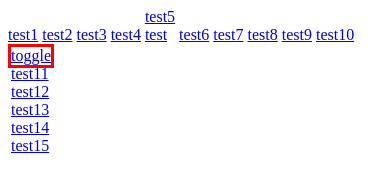
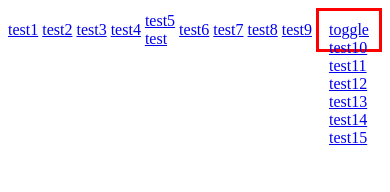
Before and after one commit to gijsroge/simple-nav, a plain HTML site: page index.html in a window 390 px wide. Drawn offline with Linux system fonts and the light colour scheme.

Commit message:
finished main logic

```diff
--- a/index.html
+++ b/index.html
@@ -4,19 +4,27 @@
     <meta charset="UTF-8">
     <title>simple-nav</title>
     <style>
+        *{
+            box-sizing: border-box;
+        }
         ul{
             list-style: none;
             padding: 0;
             margin: 0;
         }
+        li a{
+            display: block;
+        }
         li{
             display: inline-block;
+            vertical-align: middle;
         }
         li ul li{
             display: block;
         }
         .js-mainnav-toggle-wrapper{
             border: solid red;
+            padding: 10px;
         }
     </style>
 </head>
--- a/simple-nav.js
+++ b/simple-nav.js
@@ -47,10 +47,8 @@
             checkVars: function (data) {
                 data.toggleWidth = data.element.find('.js-mainnav-toggle-wrapper').outerWidth();
                 data.viewportWidth = $(window).width();
-                data.menuHeight = data.element.height();
-                //console.log('menuHeight: '+data.menuHeight);
+                data.menuHeight = data.element.outerHeight();
                 data.itemHeight = this.maxHeight(data.element.children('li'));
-                //console.log('itemHeight: '+data.itemHeight);
                 data.lowestViewport = this.getLowestViewportBreak(data.breaks);
             },
 
@@ -76,7 +74,7 @@
             maxHeight: function(selector){
                 var maxHeight = 0;
                 selector.each(function(){
-                    var height = $(this).height();
+                    var height = $(this).outerHeight();
                     if (height > maxHeight) { maxHeight = height; }
                 })
                 return maxHeight;
@@ -87,13 +85,10 @@
              */
             checkMove: function (data) {
                 while (data.menuHeight > data.itemHeight && data.element.children('li').length > 0) {
-                    console.log('menuHeight: '+data.menuHeight);
-                    console.log('itemHeight: '+data.itemHeight);
                     var item = data.element.children('li:nth-last-child(2)');
                     this.moveItem(item, data);
                     this.checkVars(data);
                 }
-                console.log('menuHeight outside: '+data.menuHeight);
             },
             moveItem: function (element, data) {
                 element.prependTo(data.element.find('.js-mainnav-dropdown'));
@@ -120,8 +115,12 @@
             checkDropdown: function (data) {
                 if (data.breaks.length > 0) {
                     data.element.find('.js-mainnav-toggle-wrapper').show();
+                    this.checkVars(data);
+                    this.checkMove(data);
                 } else {
                     data.element.find('.js-mainnav-toggle-wrapper').hide();
+                    this.checkVars(data);
+                    this.checkRetrieve(data);
                 }
             },
 
```
